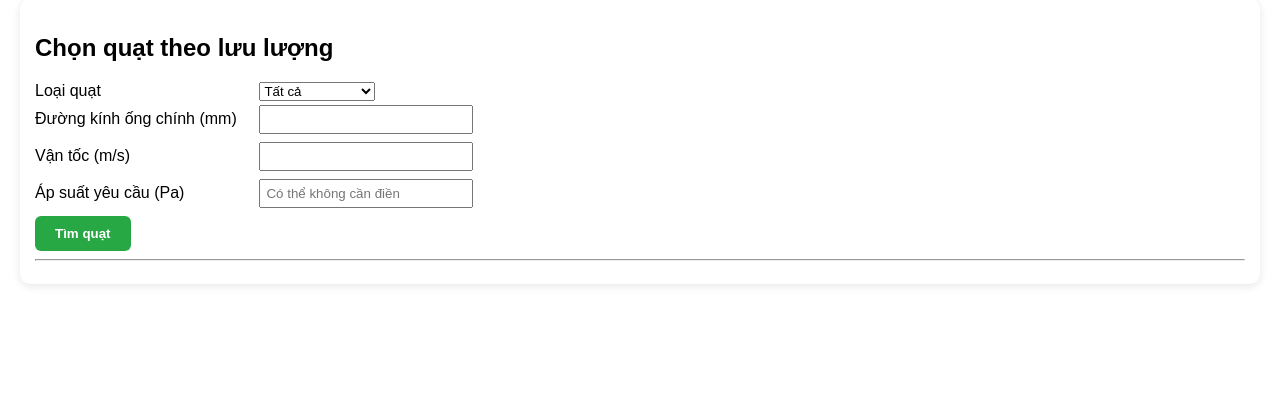
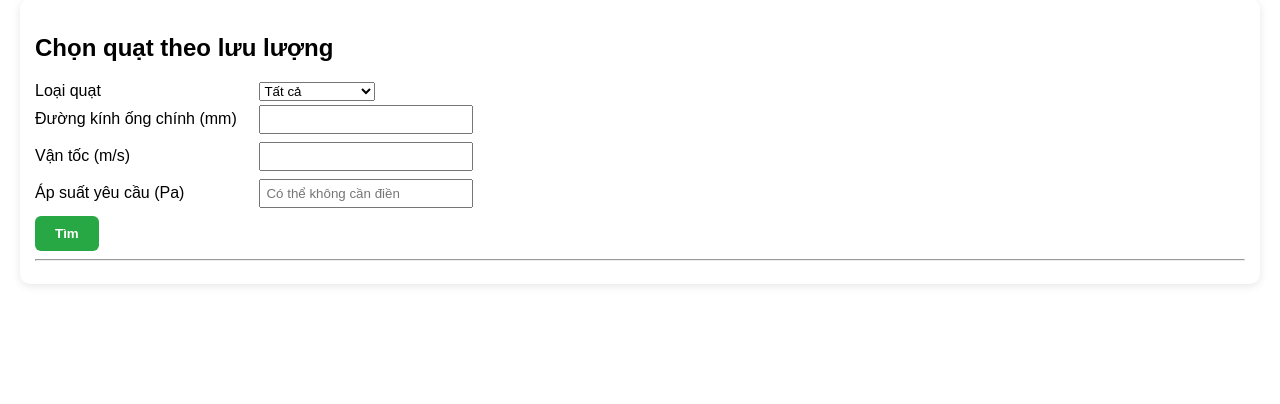
Before and after one commit to 20020899-debug/flask-thung-than, a Flask app: page /chon_quat in a window 1280 px wide. Shown: the part 109-513 px from the top of the page. Run offline with Flask 3, Linux system fonts and the light colour scheme.

Commit message:
Update chon_quat.html

```diff
--- a/flaskapp1/templates/chon_quat.html
+++ b/flaskapp1/templates/chon_quat.html
@@ -50,7 +50,7 @@
     </div>
 
     <button onclick="timQuat()">
-        Tìm quạt
+        Tìm
     </button>
 
     <hr>
```
